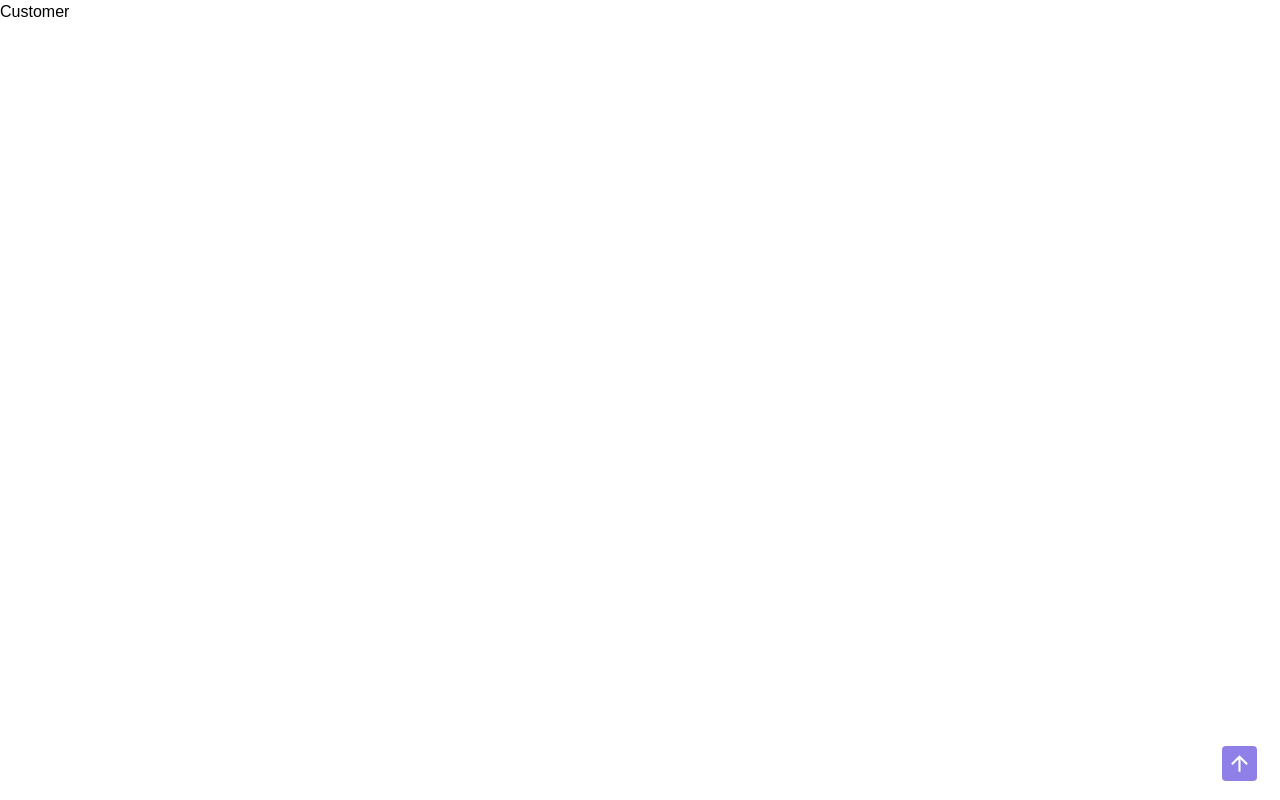
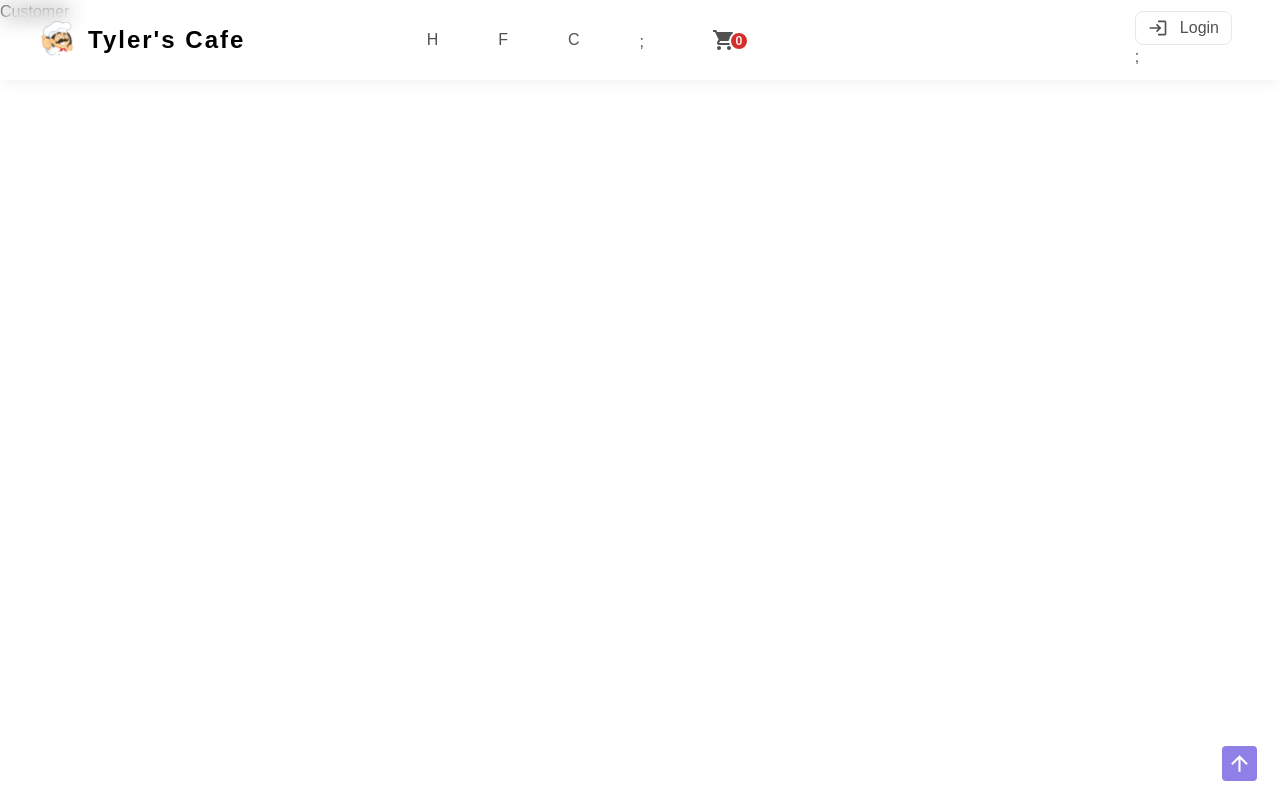
Before and after one commit to AshanSandeep06/Food-Shop-System, a React (Create React App) app in the folder frontend/: page / in a window 1280 px wide. Built offline with nearby package versions, Linux system fonts and the light colour scheme.

Commit message:
Content Updated

```diff
--- a/frontend/src/App.tsx
+++ b/frontend/src/App.tsx
@@ -14,7 +14,7 @@ const App = () => {
         <ArrowUpwardIcon />
       </a>
 
-      {/* <Header /> */}
+      <Header buttons={["Login"]} links={["home", "food Menu", "contact"]} />
       {/* <Content /> */}
       {/* <Footer /> */}
       <Customer />
```
